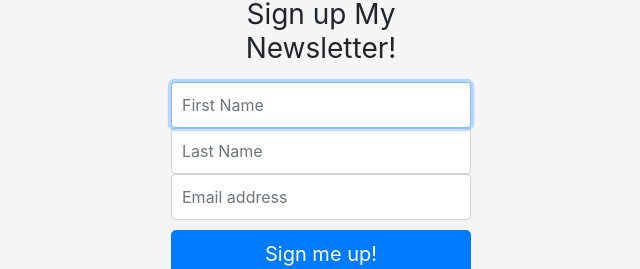
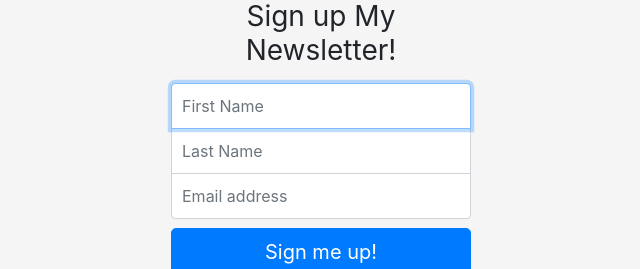
Before and after one commit to lutang123/News-Letter-Sign-Up, a website: page signup.html in a window 1280 px wide. Shown: the part 266-535 px from the top of the page, without its empty margins (319-959 px from the left). Drawn offline with nearby package versions, Linux system fonts and the light colour scheme.

Commit message:
review and edit css and html

```diff
--- a/public/style.css
+++ b/public/style.css
@@ -50,15 +50,20 @@ body {
 }
 
 .middle {
- margin-bottom: -1px;
+ /* margin-bottom: -1px;
  border-bottom-right-radius: 0;
  border-bottom-left-radius: 0;
+ border-top-right-radius: 0;
+ border-top-left-radius: 0; */
+ /* //we need this to remove the bottom margin */
+ margin-bottom: -1px;
+ border-radius: 0;
 }
 
 .bottom {
  margin-bottom: -1px;
- border-bottom-right-radius: 0;
- border-bottom-left-radius: 0;
+ border-top-right-radius: 0;
+ border-top-left-radius: 0;
 }
 
 .signup {
--- a/signup.html
+++ b/signup.html
@@ -2,20 +2,29 @@
 <html lang="en">
 
 <head>
+  <!-- Required meta tags -->
   <meta charset="utf-8">
+  <!-- // Responsive meta tag -->
   <meta name="viewport" content="width=device-width, initial-scale=1, shrink-to-fit=no">
   <meta name="description" content="">
   <meta name="author" content="Mark Otto, Jacob Thornton, and Bootstrap contributors">
   <meta name="generator" content="Jekyll v3.8.6">
-  <title>Newsletter Signup</title>
 
+  <!-- // this is the original link on css, it will not work, we need to copy and past the css to our local file -->
   <link rel="canonical" href="https://getbootstrap.com/docs/4.4/examples/sign-in/">
 
+  <!-- // this is original when we copied, it's not working -->
   <!-- Bootstrap core CSS -->
   <!-- <link href="/docs/4.4/dist/css/bootstrap.min.css" rel="stylesheet" integrity="sha384-Vkoo8x4CGsO3+Hhxv8T/Q5PaXtkKtu6ug5TOeNV6gBiFeWPGFN9MuhOf23Q9Ifjh" crossorigin="anonymous"> -->
+
   <!-- Copy Bootstrap CDN -->
+  <!-- // Copy-paste the stylesheet <link> into your <head> before all other stylesheets to load our CSS -->
   <link rel="stylesheet" href="https://stackpath.bootstrapcdn.com/bootstrap/4.4.1/css/bootstrap.min.css" integrity="sha384-Vkoo8x4CGsO3+Hhxv8T/Q5PaXtkKtu6ug5TOeNV6gBiFeWPGFN9MuhOf23Q9Ifjh" crossorigin="anonymous">
-  <script src="https://stackpath.bootstrapcdn.com/bootstrap/4.4.1/js/bootstrap.min.js" integrity="sha384-wfSDF2E50Y2D1uUdj0O3uMBJnjuUD4Ih7YwaYd1iqfktj0Uod8GCExl3Og8ifwB6" crossorigin="anonymous"></script>
+
+  <!-- Custom styles for this template -->
+  <!-- //link to local file and we have specified the path in app.js app.use(express.static("public")) -->
+  <!-- if we write href="public/style.css", it will not work, because in app.js, we have alreday specified the public folder. -->
+  <link href="style.css" rel="stylesheet">
 
   <!-- Favicons -->
   <link rel="apple-touch-icon" href="/docs/4.4/assets/img/favicons/apple-touch-icon.png" sizes="180x180">
@@ -27,6 +36,7 @@
   <meta name="msapplication-config" content="/docs/4.4/assets/img/favicons/browserconfig.xml">
   <meta name="theme-color" content="#563d7c">
 
+  <title>Newsletter Signup</title>
 
   <style>
     .bd-placeholder-img {
@@ -45,30 +55,30 @@
     }
   </style>
 
-  <!-- Custom styles for this template -->
-  <!-- if we write href="public/style.css", it will not work, because in app.js, we have alreday specified the public folder. -->
-  <link href="style.css" rel="stylesheet">
-
 </head>
 
 <body class="text-center">
+  <!-- // we need to add post method and the route, the location we are going to send teh post request to -->
   <form class="form-signin" action="/" method="post">
+    <!-- //this is image -->
     <img class="mb-4" src="https://library.kissclipart.com/20180918/uhe/kissclipart-web-development-logo-clipart-web-design-graphic-de-6c8592c58376d2a9.jpg" alt="" width="72" height="72">
+    <!-- // title -->
     <h1 class="h3 mb-3 font-weight-normal">Sign up My Newsletter!</h1>
 
-    <!-- autofocus in the first input means to highlight the first input -->
-    <input type="text" class="form-control" name="firstName" placeholder="First Name" required autofocus>
-    <input type="text" class="form-control" name="lastName" placeholder="Last Name" required>
-    <input type="email" class="form-control" name="email" placeholder="Email address" required>
+    <!-- autofocus in the first input means to highlight the first input, we don't need id here -->
+    <input type="text" class="form-control top" name="firstName" placeholder="First Name" required autofocus>
+    <input type="text" class="form-control middle" name="lastName" placeholder="Last Name" required>
+    <input type="email" class="form-control bottom" name="email" placeholder="Email address" required>
 
+    <!-- //before we modify, it's like this: -->
     <!-- sr means for screen readers, and for input we don't need id in our case -->
 
     <!-- <label for="inputPassword" class="sr-only">Password</label> -->
     <!-- <input type="password" id="inputPassword" class="form-control" placeholder="Password" required> -->
-
     <!-- <label for="inputEmail" class="sr-only">Email address</label> -->
     <!-- <input type="email" id="inputEmail" class="form-control" placeholder="Email address" required autofocus> -->
 
+    <!-- // we don't need checkbox too -->
     <!-- <div class="checkbox mb-3">
       <label>
         <input type="checkbox" value="remember-me"> Remember me
@@ -78,6 +88,10 @@
     <button class="btn btn-lg btn-primary btn-block signup" type="submit">Sign me up!</button>
     <p class="mt-5 mb-3 text-muted">&copy; Lu Tang</p>
   </form>
+
+  <!-- // if have JQuery, paste link here
+  // if have Popper.js, paste here
+  // if have bootstrap js, paste here -->
 </body>
 
 </html>
```
Also changed, not shown: app.js (+11 -5 lines), success.html (+1 -1 lines), 1 other file.
